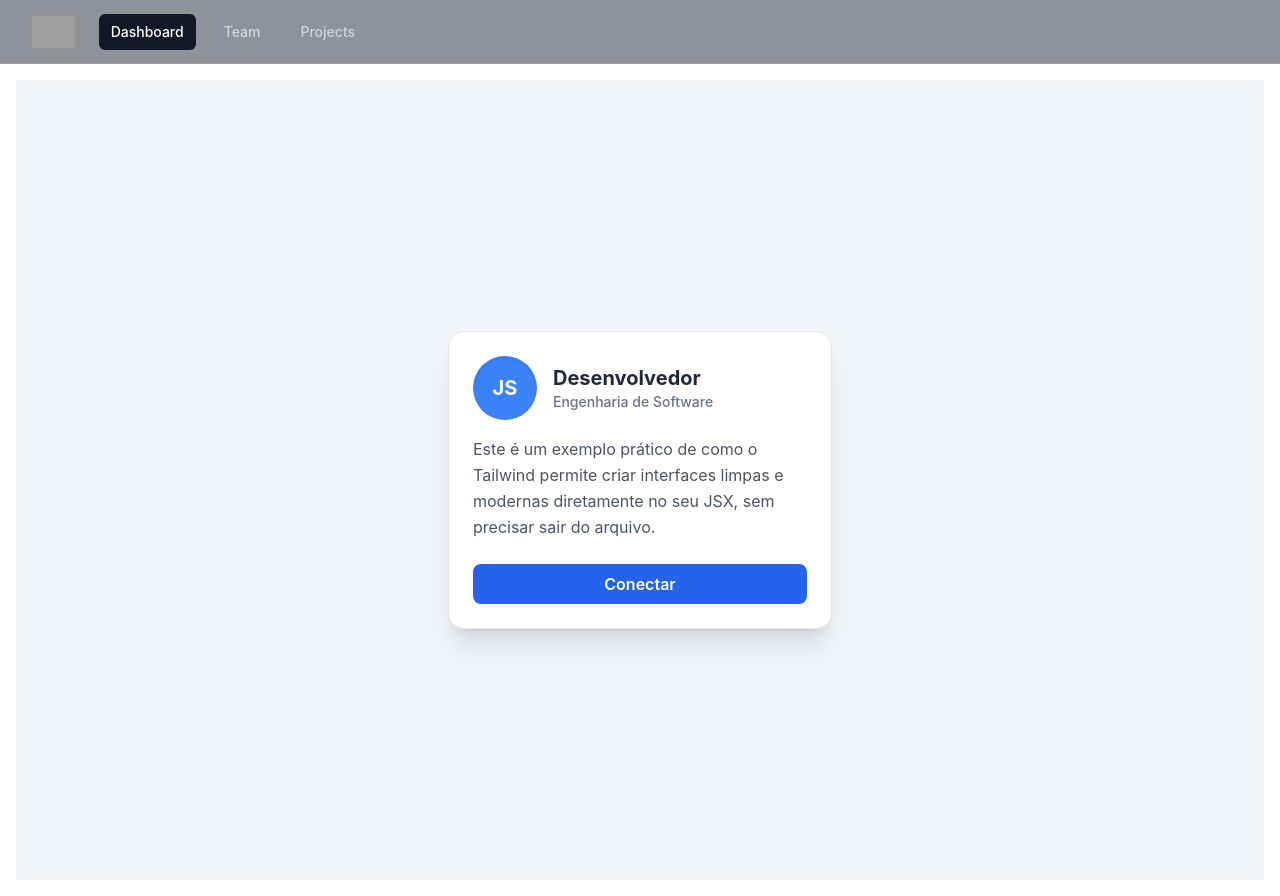
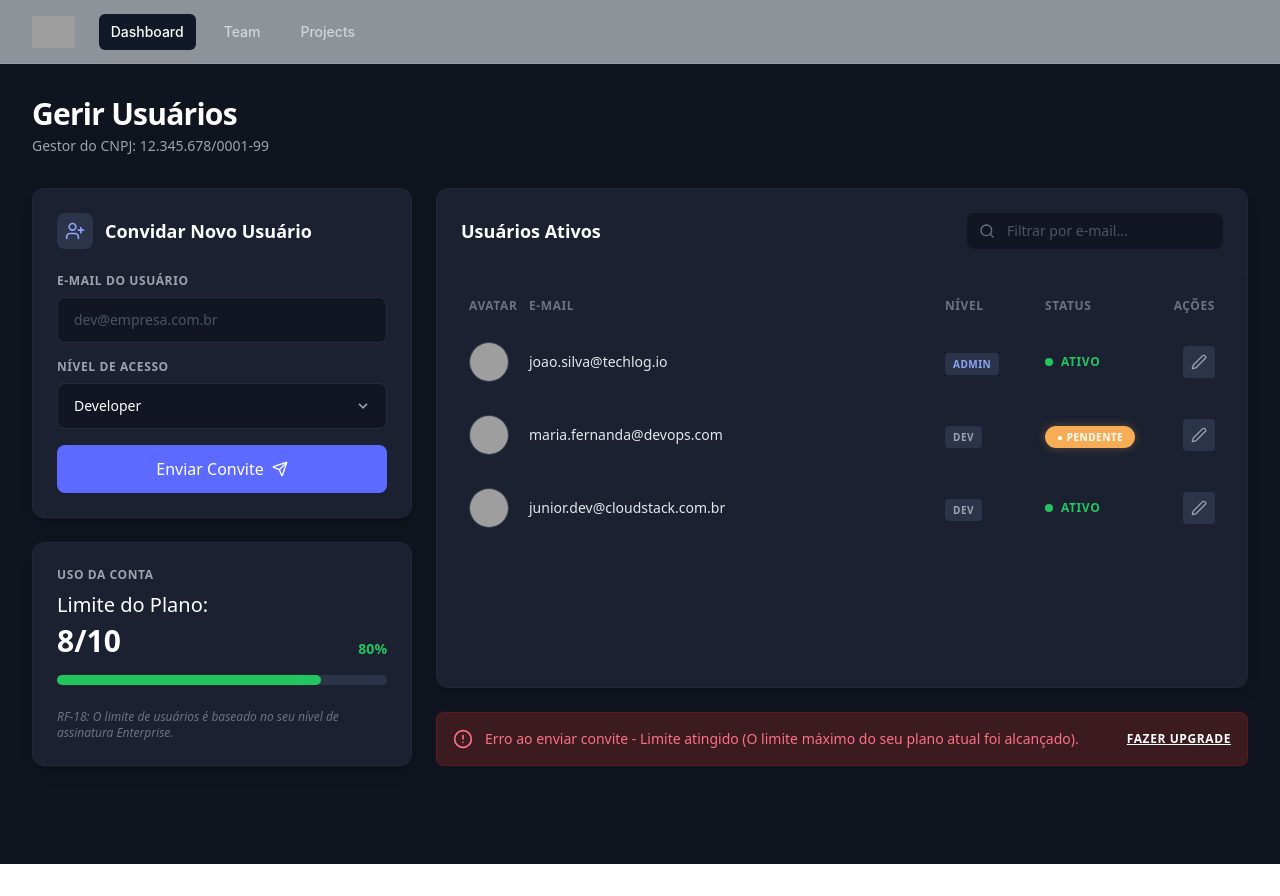
Before and after one commit to OImmortal/LogView, a React (Create React App) app: page / in a window 1280 px wide. After the commit the page ends 864 px from the top, so only its background shows below. Built offline with nearby package versions, Linux system fonts and the light colour scheme; grey boxes are pictures that could not be loaded.

Commit message:
TR-44 Tela de Gerir Usuario
Criado tela de gerir usuario

```diff
--- a/package.json
+++ b/package.json
@@ -9,6 +9,7 @@
     "@testing-library/jest-dom": "^6.9.1",
     "@testing-library/react": "^16.3.2",
     "@testing-library/user-event": "^13.5.0",
+    "lucide-react": "^1.7.0",
     "react": "^19.2.4",
     "react-dom": "^19.2.4",
     "react-router-dom": "^7.14.0",
--- /dev/null
+++ b/src/pages/GerirUsuario/gerirUsuario.jsx
@@ -0,0 +1,214 @@
+import React from 'react';
+import { UserPlus, Search, Edit2, AlertCircle, Send } from 'lucide-react';
+
+function UserManagement () {
+  // Dados simulados baseados na imagem
+  const users = [
+    {
+      id: 1,
+      email: 'joao.silva@techlog.io',
+      level: 'ADMIN',
+      status: 'ATIVO',
+      avatar: 'https://i.pravatar.cc/150?img=11',
+    },
+    {
+      id: 2,
+      email: 'maria.fernanda@devops.com',
+      level: 'DEV',
+      status: 'PENDENTE',
+      avatar: 'https://i.pravatar.cc/150?img=5',
+    },
+    {
+      id: 3,
+      email: 'junior.dev@cloudstack.com.br',
+      level: 'DEV',
+      status: 'ATIVO',
+      avatar: 'https://i.pravatar.cc/150?img=12',
+    },
+  ];
+
+  return (
+    <div className="min-h-screen bg-[#0f141e] text-gray-200 p-8 font-sans">
+
+      {/* Cabeçalho da Página */}
+      <div className="mb-8">
+        <h1 className="text-3xl font-bold text-white tracking-tight">Gerir Usuários</h1>
+        <p className="text-sm text-gray-400 mt-1">Gestor do CNPJ: 12.345.678/0001-99</p>
+      </div>
+
+      {/* Grid Principal */}
+      <div className="grid grid-cols-1 lg:grid-cols-[380px_1fr] gap-6">
+
+        {/* COLUNA ESQUERDA */}
+        <div className="flex flex-col gap-6">
+
+          {/* Card: Convidar Novo Usuário */}
+          <div className="bg-[#1b2130] rounded-xl p-6 border border-gray-800 shadow-lg">
+            <div className="flex items-center gap-3 mb-6">
+              <div className="bg-[#2c344a] p-2 rounded-lg">
+                <UserPlus size={20} className="text-[#8da4f7]" />
+              </div>
+              <h2 className="text-lg font-semibold text-white">Convidar Novo Usuário</h2>
+            </div>
+
+            <div className="space-y-4">
+              <div>
+                <label className="block text-xs font-semibold text-gray-400 tracking-wider mb-2">
+                  E-MAIL DO USUÁRIO
+                </label>
+                <input
+                  type="email"
+                  placeholder="dev@empresa.com.br"
+                  className="w-full bg-[#121622] border border-gray-700/50 rounded-lg px-4 py-3 text-sm text-white placeholder-gray-600 focus:outline-none focus:border-[#5c6aff] transition-colors"
+                />
+              </div>
+
+              <div>
+                <label className="block text-xs font-semibold text-gray-400 tracking-wider mb-2 mt-4">
+                  NÍVEL DE ACESSO
+                </label>
+                <div className="relative">
+                  <select className="w-full bg-[#121622] border border-gray-700/50 rounded-lg px-4 py-3 text-sm text-white appearance-none focus:outline-none focus:border-[#5c6aff] transition-colors">
+                    <option>Developer</option>
+                    <option>Admin</option>
+                    <option>Viewer</option>
+                  </select>
+                  <div className="pointer-events-none absolute inset-y-0 right-0 flex items-center px-4 text-gray-400">
+                    <svg className="fill-current h-4 w-4" xmlns="http://www.w3.org/2000/svg" viewBox="0 0 20 20">
+                      <path d="M9.293 12.95l.707.707L15.657 8l-1.414-1.414L10 10.828 5.757 6.586 4.343 8z" />
+                    </svg>
+                  </div>
+                </div>
+              </div>
+
+              <button className="w-full mt-6 bg-[#5c6aff] hover:bg-[#4d59db] text-white font-medium py-3 rounded-lg flex items-center justify-center gap-2 transition-colors">
+                Enviar Convite
+                <Send size={16} />
+              </button>
+            </div>
+          </div>
+
+          {/* Card: Uso da Conta */}
+          <div className="bg-[#1b2130] rounded-xl p-6 border border-gray-800 shadow-lg relative overflow-hidden">
+            <h3 className="text-xs font-semibold text-gray-400 tracking-wider mb-2">USO DA CONTA</h3>
+            <div className="mb-4">
+              <p className="text-xl font-medium text-white mb-1">Limite do Plano:</p>
+              <div className="flex items-end justify-between">
+                <span className="text-3xl font-bold text-white">8/10</span>
+                <span className="text-sm font-semibold text-[#22c55e]">80%</span>
+              </div>
+            </div>
+
+            {/* Barra de Progresso */}
+            <div className="w-full bg-[#2c344a] rounded-full h-2.5 mb-6">
+              <div className="bg-[#22c55e] h-2.5 rounded-full" style={{ width: '80%' }}></div>
+            </div>
+
+            <p className="text-xs text-gray-500 italic">
+              RF-18: O limite de usuários é baseado no seu nível de assinatura Enterprise.
+            </p>
+          </div>
+
+        </div>
+
+        {/* COLUNA DIREITA */}
+        <div className="flex flex-col gap-6">
+
+          {/* Card: Usuários Ativos */}
+          <div className="bg-[#1b2130] rounded-xl border border-gray-800 shadow-lg flex-1">
+
+            {/* Header do Card com Busca */}
+            <div className="p-6 border-b border-gray-800/50 flex items-center justify-between">
+              <h2 className="text-lg font-semibold text-white">Usuários Ativos</h2>
+              <div className="relative">
+                <Search size={16} className="absolute left-3 top-1/2 transform -translate-y-1/2 text-gray-500" />
+                <input
+                  type="text"
+                  placeholder="Filtrar por e-mail..."
+                  className="bg-[#121622] border-none rounded-lg pl-10 pr-4 py-2 text-sm text-white placeholder-gray-600 focus:outline-none focus:ring-1 focus:ring-gray-600 w-64"
+                />
+              </div>
+            </div>
+
+            {/* Tabela de Usuários */}
+            <div className="p-6">
+              {/* Cabeçalho da Tabela */}
+              <div className="grid grid-cols-[60px_1fr_100px_120px_50px] items-center text-xs font-semibold text-gray-500 tracking-wider mb-4 px-2">
+                <div>AVATAR</div>
+                <div>E-MAIL</div>
+                <div>NÍVEL</div>
+                <div>STATUS</div>
+                <div className="text-right">AÇÕES</div>
+              </div>
+
+              {/* Lista de Usuários */}
+              <div className="space-y-2">
+                {users.map((user) => (
+                  <div key={user.id} className="grid grid-cols-[60px_1fr_100px_120px_50px] items-center py-3 px-2 hover:bg-[#202738] rounded-lg transition-colors group border-b border-gray-800/30 last:border-0">
+
+                    {/* Avatar */}
+                    <div>
+                      <img src={user.avatar} alt="avatar" className="w-10 h-10 rounded-full border border-gray-700 object-cover" />
+                    </div>
+
+                    {/* Email */}
+                    <div className="text-sm font-medium text-gray-200">
+                      {user.email}
+                    </div>
+
+                    {/* Nível (Badge) */}
+                    <div>
+                      <span className={`text-[10px] font-bold px-2 py-1 rounded bg-[#2c344a] tracking-wider
+                        ${user.level === 'ADMIN' ? 'text-[#8da4f7]' : 'text-gray-400'}
+                      `}>
+                        {user.level}
+                      </span>
+                    </div>
+
+                    {/* Status */}
+                    <div>
+                      {user.status === 'ATIVO' ? (
+                        <div className="flex items-center gap-2">
+                          <div className="w-2 h-2 rounded-full bg-[#22c55e]"></div>
+                          <span className="text-xs font-bold text-[#22c55e] tracking-wider">ATIVO</span>
+                        </div>
+                      ) : (
+                        <span className="text-[10px] font-bold px-3 py-1 rounded-full bg-[#f6ad55] text-[#fff] tracking-wider shadow-[0_0_10px_rgba(246,173,85,0.3)]">
+                          ● PENDENTE
+                        </span>
+                      )}
+                    </div>
+
+                    {/* Botão Editar */}
+                    <div className="flex justify-end">
+                      <button className="bg-[#2c344a] p-2 rounded text-gray-400 hover:text-white hover:bg-[#3a4460] transition-colors">
+                        <Edit2 size={16} />
+                      </button>
+                    </div>
+
+                  </div>
+                ))}
+              </div>
+            </div>
+          </div>
+
+          {/* Banner de Erro/Limite */}
+          <div className="bg-[#3b1a20] border border-red-900/50 rounded-lg p-4 flex items-center justify-between">
+            <div className="flex items-center gap-3">
+              <AlertCircle size={20} className="text-[#fb7185]" />
+              <p className="text-sm text-[#fb7185]">
+                Erro ao enviar convite - Limite atingido (O limite máximo do seu plano atual foi alcançado).
+              </p>
+            </div>
+            <a href="#" className="text-xs font-bold text-white uppercase tracking-wider underline hover:text-gray-300 transition-colors whitespace-nowrap ml-4">
+              FAZER UPGRADE
+            </a>
+          </div>
+
+        </div>
+      </div>
+    </div>
+  );
+};
+
+export default UserManagement;
--- a/src/pages/paginaTeste/App.js
+++ b/src/pages/paginaTeste/App.js
@@ -8,6 +8,7 @@ import {
 } from "@headlessui/react";
 import { Bars3Icon, XMarkIcon } from "@heroicons/react/24/outline";
 import Main from "../Main/main";
+import UserManagement from "../GerirUsuario/gerirUsuario";
 
 // 1. Atualizei os 'href' para os caminhos das suas rotas
 const navigation = [
@@ -104,9 +105,9 @@ export default function App() {
       </Disclosure>
 
       {/* ÁREA ONDE AS PÁGINAS VÃO APARECER */}
-      <main className="p-4">
+      <main>
         <Routes>
-          <Route path="/" element={<Main />} />
+          <Route path="/" element={<UserManagement />} />
           {/* Adicione suas outras rotas aqui de acordo com o menu */}
           <Route path="/team" element={<div>Página do Time</div>} />
           <Route path="/projects" element={<div>Página de Projetos</div>} />
```
Also changed, not shown: 1 other file (tests, documents, lock files or other folders).
